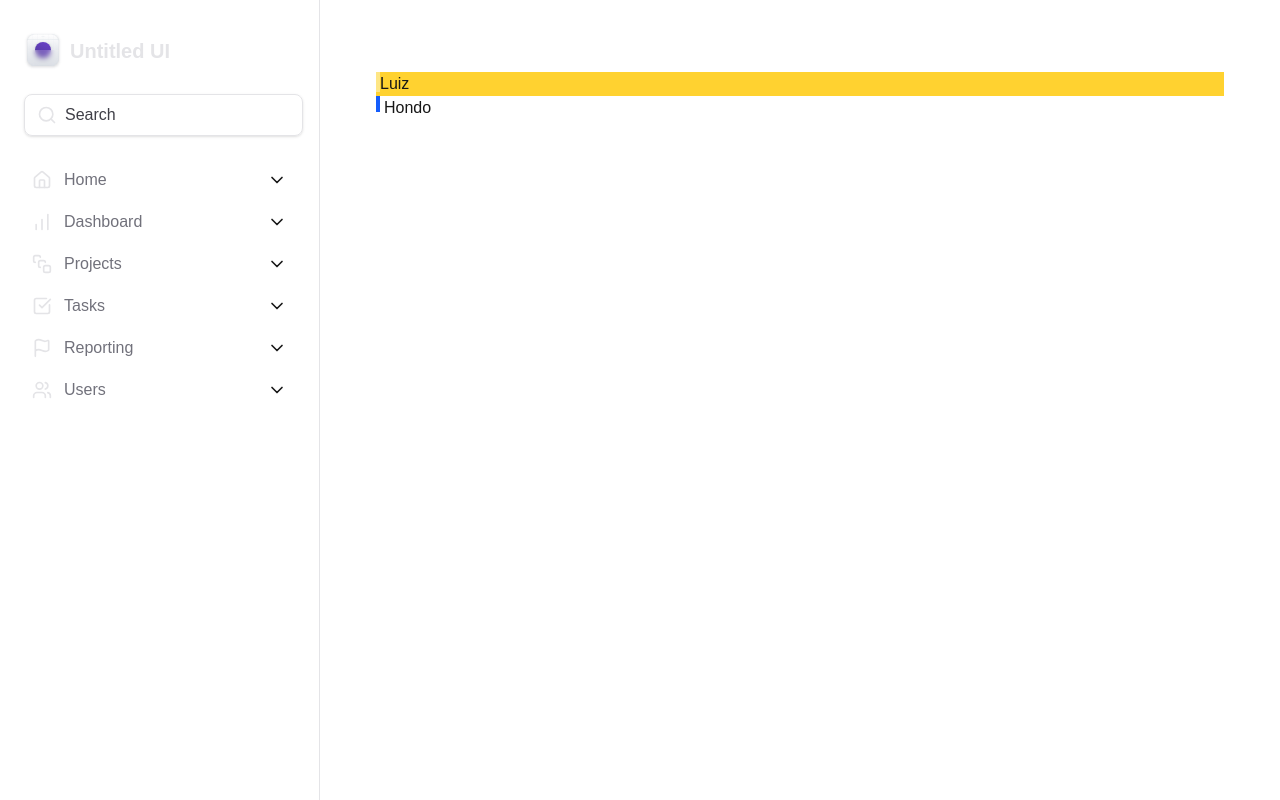
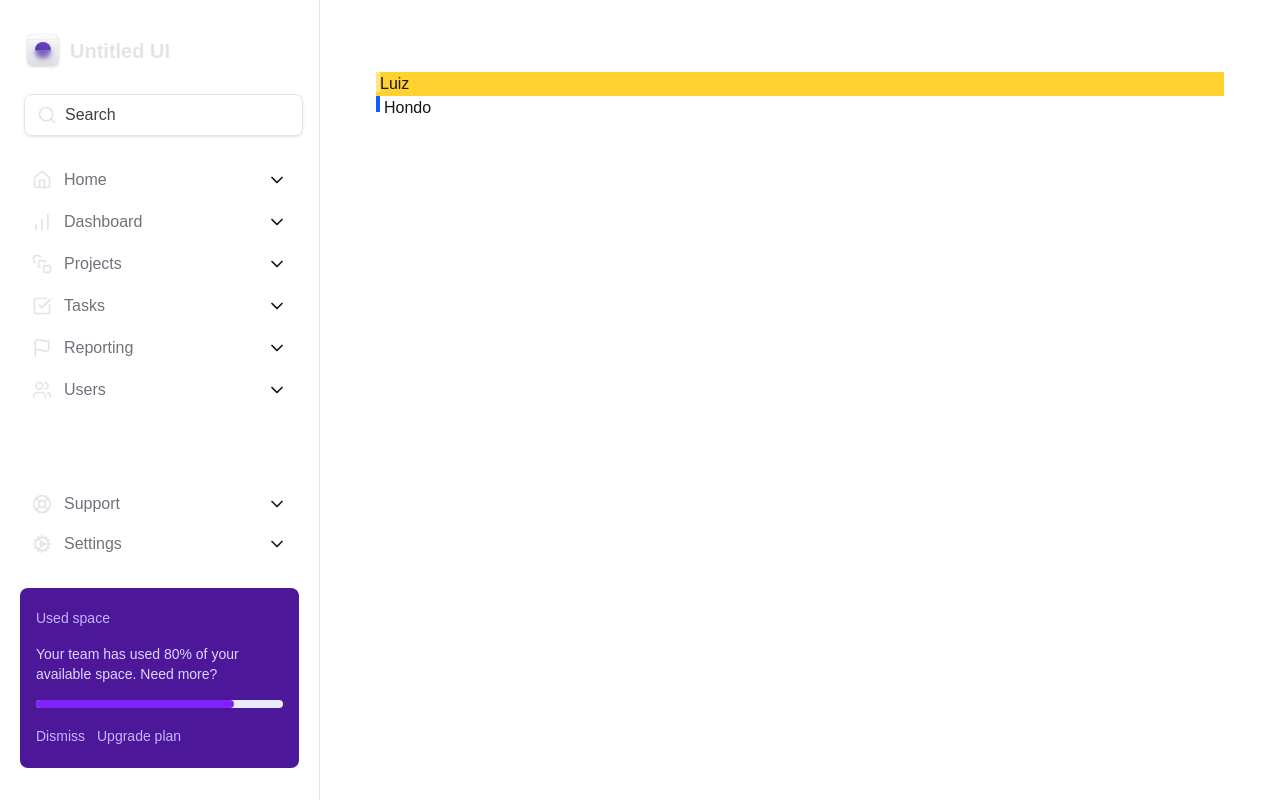
Before and after one commit to LuizHondo/tailwind-first-project, a Next.js app: page / in a window 1280 px wide. Built offline with nearby package versions, Linux system fonts and the light colour scheme.

Commit message:
feat: refactored Sidebar, added navigation elements and created used space widget

```diff
--- a/components/Sidebar/MainNavigation/index.tsx
+++ /dev/null
@@ -1,15 +0,0 @@
-import { Home, BarChart, SquareStack, CheckSquare, Flag, Users } from "lucide-react";
-import { NavItem } from "./NavItem";
-
-export function MainNavigation() {
-  return (
-    <nav className="w-full space-y-0.5">
-      <NavItem title="Home" icon={Home}/>
-      <NavItem title="Dashboard" icon={BarChart}/>
-      <NavItem title="Projects" icon={SquareStack}/>
-      <NavItem title="Tasks" icon={CheckSquare}/>
-      <NavItem title="Reporting" icon={Flag}/>
-      <NavItem title="Users" icon={Users}/>
-    </nav>
-  );
-}
--- /dev/null
+++ b/components/Sidebar/UsedSpaceWidget.tsx
@@ -0,0 +1,15 @@
+export function UsedSpaceWidget(){
+  return(
+  <div className="flex flex-col gap-4 rounded-lg bg-violet-900 px-4 py-5">
+    <span className="text-sm/5 text-violet-300">Used space</span>
+    <span className="text-sm/5 text-violet-200"> Your team has used 80% of your available space. Need more?</span>
+    <div className="h-2 rounded-full bg-violet-100">
+      <div className="h-2 w-4/5 rounded-full bg-violet-600"></div>
+    </div>
+    <div className="space-x-3">
+      <button className="text-sm font-medium text-violet-300 hover:text-violet-700">Dismiss</button>
+      <button className="text-sm font-medium text-violet-300 hover:text-violet-700">Upgrade plan</button>
+    </div>
+  </div>
+  )
+}
--- a/components/Sidebar/index.tsx
+++ b/components/Sidebar/index.tsx
@@ -1,9 +1,10 @@
 import { Logo } from "./Logo";
-import { Search } from "lucide-react";
-import { MainNavigation } from "./MainNavigation";
+import { BarChart, CheckSquare, Cog, Flag, Home, LifeBuoy, Search, SquareStack, Users } from "lucide-react";
+import { NavItem } from "./NavItem";
+import { UsedSpaceWidget } from "./UsedSpaceWidget";
 export function Sidebar() {
   return (
-    <aside className="space-y-6 border-r border-zinc-200 px-5 py-8">
+    <aside className="flex flex-col gap-6 border-r border-zinc-200 px-5 py-8">
       <Logo />
       <div className="mx-1 flex w-full items-center gap-2 rounded-lg border border-zinc-200 px-3 py-2 shadow-sm">
         <Search className="h-5 w-5 text-zinc-200" />
@@ -13,7 +14,22 @@
           type="text"
         />
       </div>
-      <MainNavigation />
+      <nav className="w-full space-y-0.5">
+        <NavItem title="Home" icon={Home}/>
+        <NavItem title="Dashboard" icon={BarChart}/>
+        <NavItem title="Projects" icon={SquareStack}/>
+        <NavItem title="Tasks" icon={CheckSquare}/>
+        <NavItem title="Reporting" icon={Flag}/>
+        <NavItem title="Users" icon={Users}/>
+      </nav>
+      <div className="mt-auto flex flex-col gap-6">
+        <nav>
+          <NavItem title="Support" icon={LifeBuoy}/>
+          <NavItem title="Settings" icon={Cog}/>
+        </nav>
+
+        <UsedSpaceWidget/>
+      </div>
     </aside>
   );
 }
```
Also changed, not shown: components/Sidebar/NavItem.tsx (renamed from components/Sidebar/MainNavigation/NavItem.tsx).
